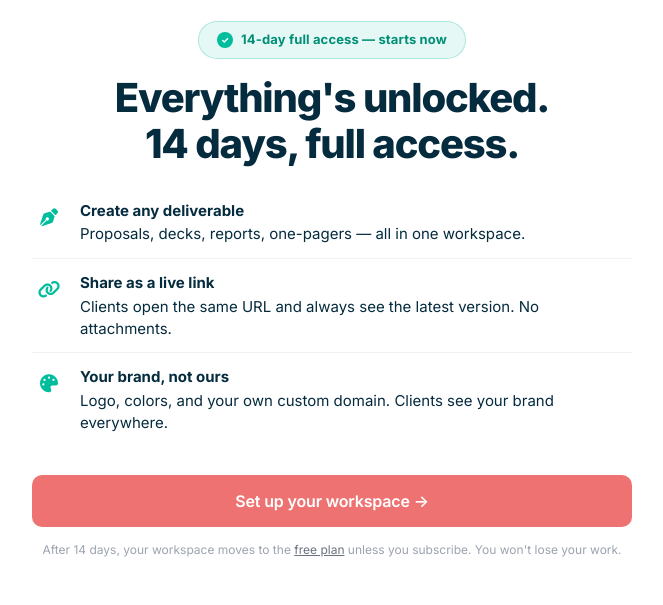
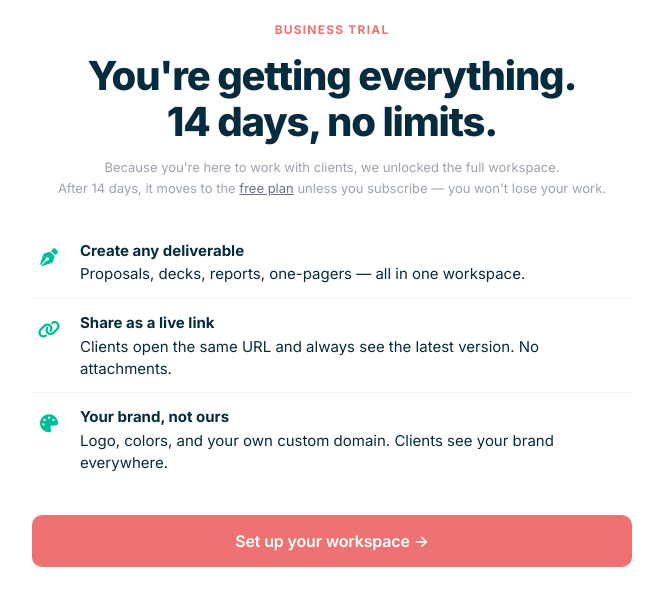
Before and after one commit to alpercakir2020/xt-signup-prototype, a plain HTML site: page unlock.html in a window 1280 px wide. Shown: the part 101-706 px from the top of the page, without its empty margins (308-971 px from the left). Drawn offline with Linux system fonts and the light colour scheme.

Commit message:
unlock: connect survey choice to access, move caveat under heading
- Remove redundant pill badge
- Add 'Business trial' eyebrow label (coral, caps) — closes the loop with survey
- Heading: 'You're getting everything. 14 days, no limits.'
- Downgrade caveat moved directly under heading with the why:
  'Because you're here to work with clients, we unlocked the full workspace.'
- Remove orphaned disclaimer from bottom of page

Co-Authored-By: Claude Sonnet 4.6 <noreply@anthropic.com>

```diff
--- a/unlock.html
+++ b/unlock.html
@@ -10,14 +10,23 @@
   <link rel="stylesheet" href="styles.css">
   <link rel="stylesheet" href="https://cdnjs.cloudflare.com/ajax/libs/font-awesome/6.5.0/css/all.min.css">
   <style>
-    .downgrade-note {
+    .trial-eyebrow {
       font-size: 12px;
+      font-weight: 700;
+      letter-spacing: 0.1em;
+      text-transform: uppercase;
+      color: var(--color-primary);
+      text-align: center;
+      margin-bottom: 14px;
+    }
+    .trial-caveat {
+      font-size: 13px;
       color: var(--color-text-faint);
       text-align: center;
-      margin-top: 14px;
-      line-height: 1.5;
+      margin-bottom: 28px;
+      line-height: 1.6;
     }
-    .downgrade-note a { color: var(--color-text-secondary); text-decoration: underline; }
+    .trial-caveat a { color: var(--color-text-secondary); text-decoration: underline; }
   </style>
 </head>
 <body>
@@ -28,14 +37,11 @@
       <img src="https://xtensio.com/wp-content/themes/Divi-child/images/xtensio.svg" alt="Xtensio" class="logo">
     </div>
 
-    <div class="text-center" style="margin-bottom: 16px;">
-      <div class="unlock-badge">
-        <span class="check-icon">✓</span>
-        14-day full access — starts now
-      </div>
-    </div>
+    <p class="trial-eyebrow">Business trial</p>
 
-    <h1 class="heading" style="margin-bottom: 20px; font-size: 40px;">Everything's unlocked.<br>14 days, full access.</h1>
+    <h1 class="heading" style="margin-bottom: 12px; font-size: 40px;">You're getting everything.<br>14 days, no limits.</h1>
+
+    <p class="trial-caveat">Because you're here to work with clients, we unlocked the full workspace.<br>After 14 days, it moves to the <a href="#">free plan</a> unless you subscribe — you won't lose your work.</p>
 
     <ul class="feature-list">
       <li>
@@ -54,10 +60,6 @@
 
     <a href="setup-1.html" class="btn">Set up your workspace →</a>
 
-    <p class="downgrade-note">
-      After 14 days, your workspace moves to the <a href="#">free plan</a> unless you subscribe. You won't lose your work.
-    </p>
-
   </div>
 </div>
 </body>
```
